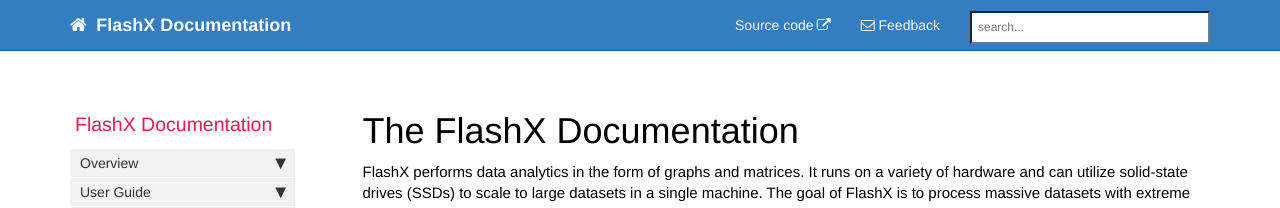
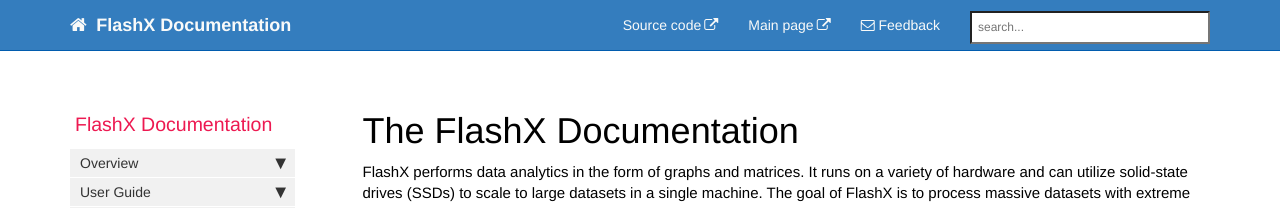
Before and after one commit to flashxio/FlashX-doc, a Jekyll site: the page built from index.md, in a window 1280 px wide. Shown: the top 208 px of the page. Built offline with Jekyll 4.4.1, drawn with Linux system fonts in a browser that asks for light colours; nearby versions of some CDN libraries; comment, search, counter and statistics services are not loaded.

Commit message:
Update the top navigation bar.

```diff
--- a/_data/topnav.yml
+++ b/_data/topnav.yml
@@ -5,6 +5,9 @@ topnav:
   items:
     - title: Source code
       external_url: https://github.com/flashxio/FlashX
+
+    - title: Main page
+      external_url: http://flashx.io/
 
 #Topnav dropdowns
 #topnav_dropdowns:
```
Also changed, not shown: 1 other file.
